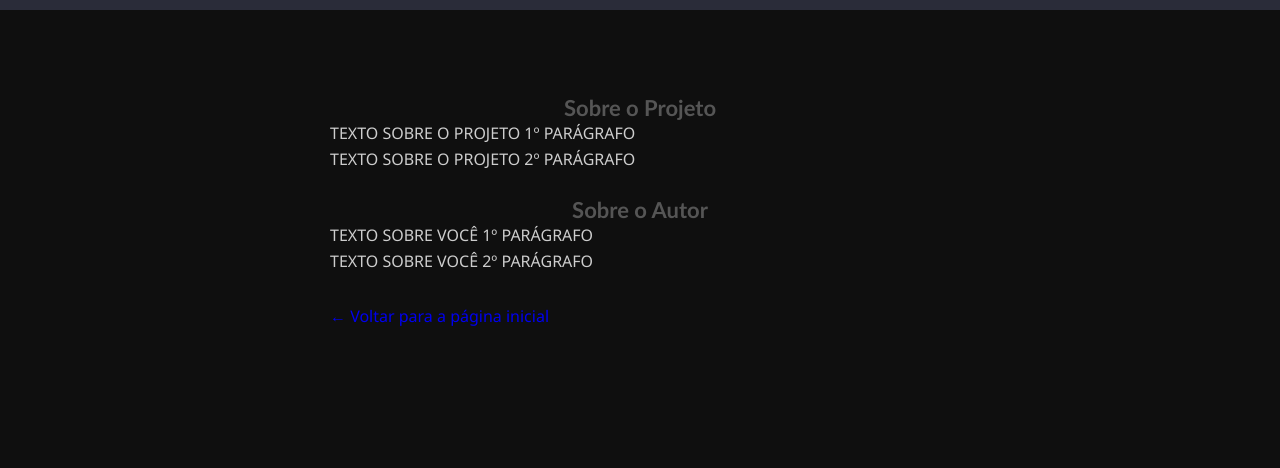
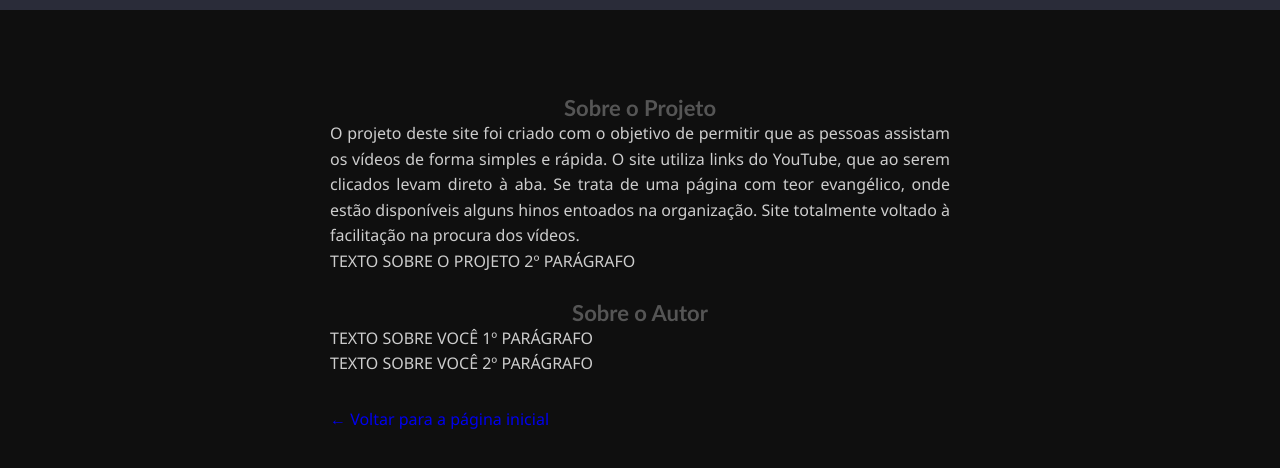
Before and after one commit to raisfranb1/0-7, a plain HTML site: page sobre.html in a window 1280 px wide. Shown: the part 90-558 px from the top of the page. Drawn offline with Linux system fonts and the light colour scheme.

Commit message:
Update sobre.html

```diff
--- a/sobre.html
+++ b/sobre.html
@@ -34,7 +34,7 @@
   <main style="max-width:700px; margin:40px auto; padding:20px;">
 <!-- Digite aqui abaixo nas tags <p> o seu texto sobre sua página e sobre você -->
 <h2>Sobre o Projeto</h2>
-<p>TEXTO SOBRE O PROJETO 1º PARÁGRAFO</p>
+<p>O projeto deste site foi criado com o objetivo de permitir que as pessoas assistam os vídeos de forma simples e rápida. O site utiliza links do YouTube, que ao serem clicados levam direto à aba. Se trata de uma página com teor evangélico, onde estão disponíveis alguns hinos entoados na organização. Site totalmente voltado à facilitação na procura dos vídeos.</p>
 <p>TEXTO SOBRE O PROJETO 2º PARÁGRAFO</p>
 
 <h2>Sobre o Autor</h2>
```
